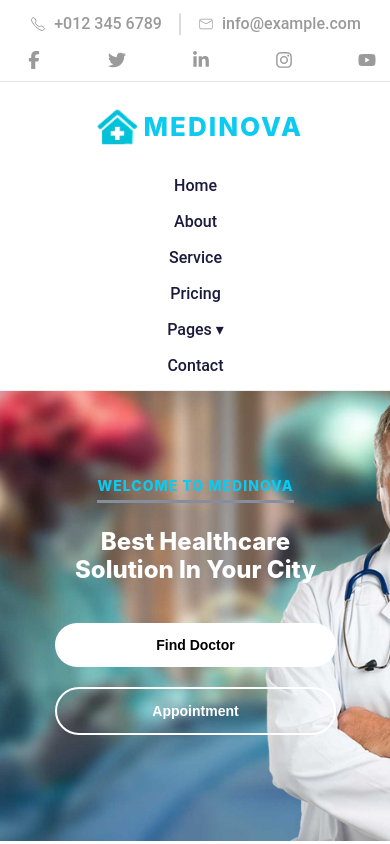
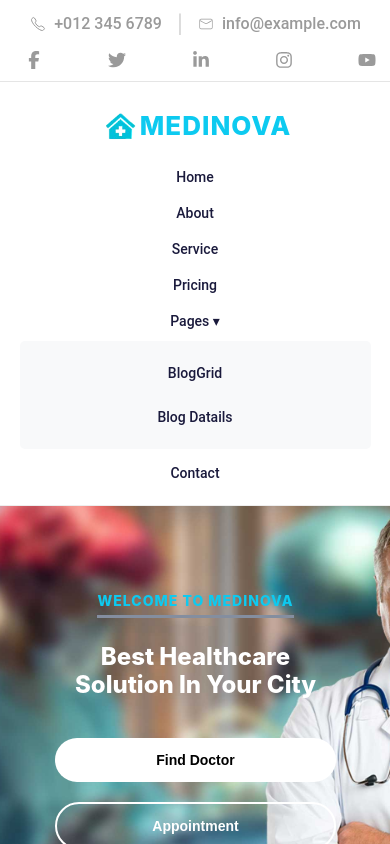
Before and after one commit to gauravpatil2426-star/healthcare-solution-ui, a React (Create React App) app: page / in a window 390 px wide. Shown: the top 844 px of the page. Built offline with nearby package versions, Linux system fonts and the light colour scheme; the HTML template or start-up script is replaced by a standard one.

Commit message:
heder-responsive

```diff
--- a/src/style.css
+++ b/src/style.css
@@ -76,6 +76,7 @@
     position: sticky;
     top: 0;
     z-index: 9999;
+    width: 100%;
 }
 
 /* Flex */
@@ -83,6 +84,7 @@
     display: flex;
     justify-content: space-between;
     align-items: center;
+    padding: 10px 0;
 }
 
 /* Logo */
@@ -108,6 +110,7 @@
 .menu {
     display: flex;
     gap: 25px;
+    align-items: center;
 }
 
 .menu a {
@@ -118,6 +121,7 @@
     font-family: 'Roboto', sans-serif;
     font-size: 16px;
     line-height: 24px;
+    transition: 0.3s;
 }
 
 .menu a:hover {
@@ -141,7 +145,7 @@
     top: 100%;
     left: 0;
     background: #fff;
-    min-width: 120px;
+    min-width: 150px;
     box-shadow: 0 5px 15px rgba(0, 0, 0, 0.1);
     display: none;
     padding: 10px 0;
@@ -150,7 +154,7 @@
 }
 
 .dropdown-menu a {
-    padding: 8px 15px;
+    padding: 10px 15px;
     color: #1a1a3c;
     font-size: 14px;
     display: block;
@@ -164,6 +168,103 @@
 
 .dropdown:hover .dropdown-menu {
     display: block;
+}
+
+/* =========================
+   Responsive Design
+========================= */
+
+@media (max-width: 992px) {
+
+    .logo-text {
+        font-size: 28px;
+    }
+
+    .menu {
+        gap: 18px;
+    }
+
+    .menu a {
+        font-size: 15px;
+    }
+}
+
+@media (max-width: 768px) {
+
+    .main-header {
+        padding: 10px 0;
+    }
+
+    .flex-2 {
+        flex-direction: column;
+        align-items: center;
+        gap: 15px;
+    }
+
+    /* Logo */
+    .logo {
+        justify-content: center;
+    }
+
+    .logo img {
+        height: 55px;
+    }
+
+    .logo-text {
+        font-size: 26px;
+    }
+
+    /* Menu */
+    .menu {
+        width: 100%;
+        flex-direction: column;
+        gap: 15px;
+        align-items: center;
+    }
+
+    .menu a {
+        font-size: 15px;
+    }
+
+    /* Dropdown */
+    .dropdown {
+        width: 100%;
+        text-align: center;
+    }
+
+    .dropdown-menu {
+        position: static;
+        display: block;
+        box-shadow: none;
+        background: #f8f9fa;
+        margin-top: 8px;
+        border-radius: 5px;
+        width: 100%;
+    }
+
+    .dropdown-menu a {
+        padding: 10px;
+    }
+}
+
+@media (max-width: 480px) {
+
+    .logo img {
+        height: 48px;
+    }
+
+    .logo-text {
+        font-size: 22px;
+        letter-spacing: 1px;
+    }
+
+    .menu {
+        gap: 12px;
+    }
+
+    .menu a {
+        font-size: 14px;
+    }
 }
 
 /* ==============================
```
